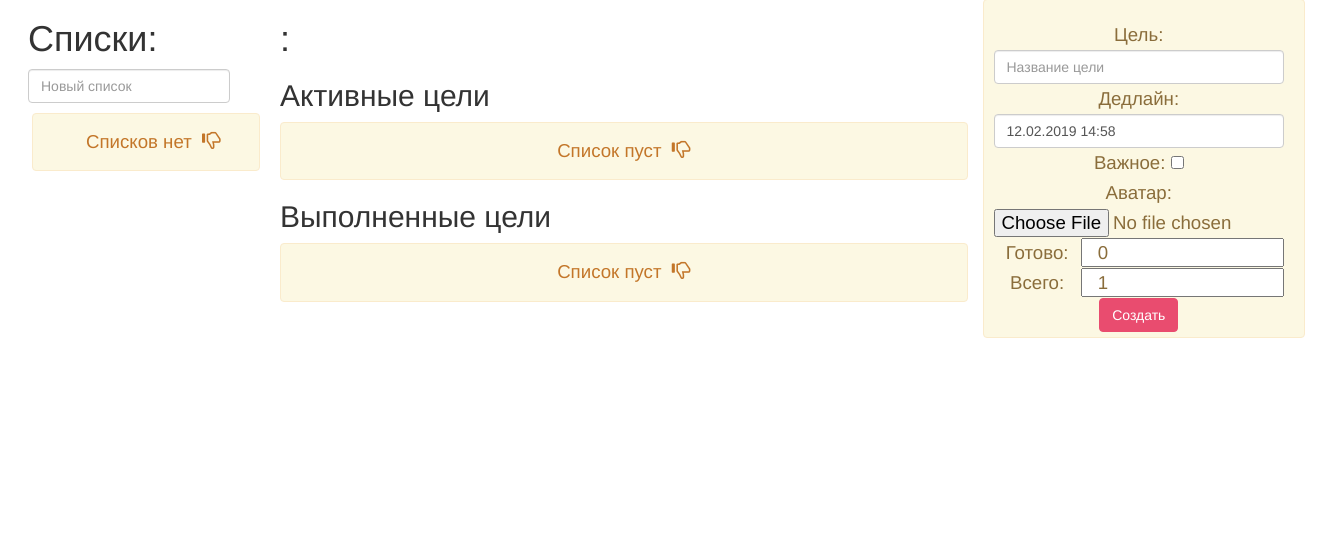
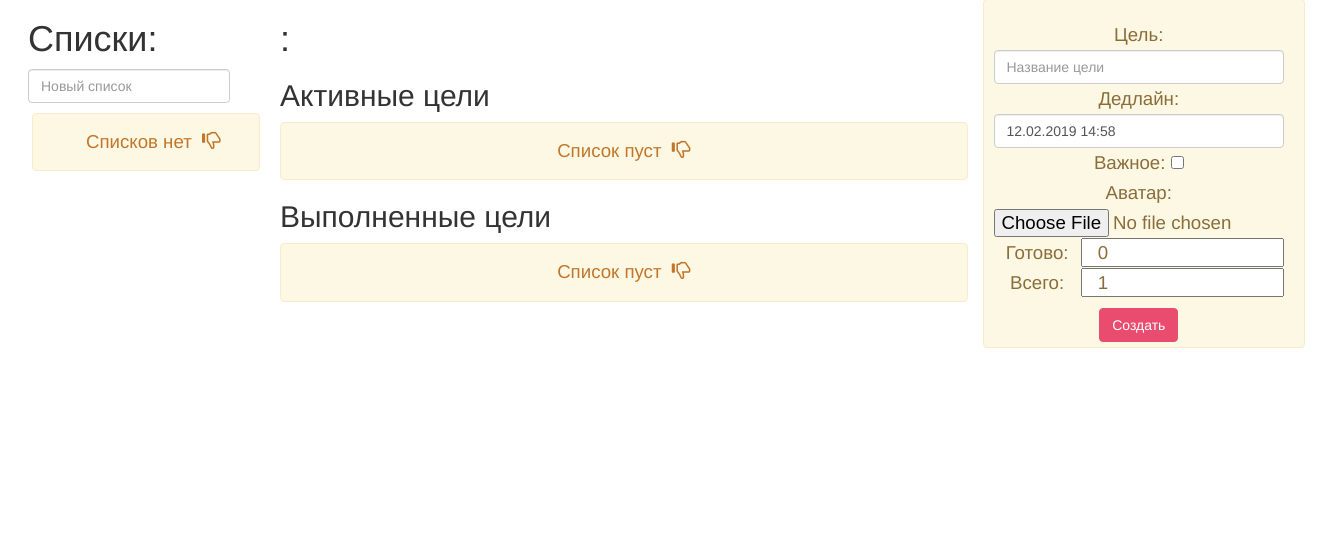
Before and after one commit to ksercs/AchieveMe, a Django app: template AchieveMe/app/templates/aims.html in a window 1320 px wide; the page is wider, and only the part inside the window is pictured. Shown: the part 107-654 px from the top of that part. Run offline with Django 3.2, Linux system fonts and the light colour scheme; the template is opened without the code that fills it: values that come from a table or form of the project are taken from there, others are empty; some libraries are stand-ins or nearby versions.

Commit message:
small fixes

```diff
--- a/AchieveMe/app/templates/aims.html
+++ b/AchieveMe/app/templates/aims.html
@@ -13,7 +13,9 @@
                 {% endif %}
             {% endfor%}
             <br>
-            <button type="submit" name = "aimbtn" class="btn btn-primary">Создать</button>
+            <div style = "padding-top:10px;">
+                <button type="submit" name = "aimbtn" class="btn btn-primary">Создать</button>
+            </div>
         </form>
 </div>
 {% endblock %}
```
